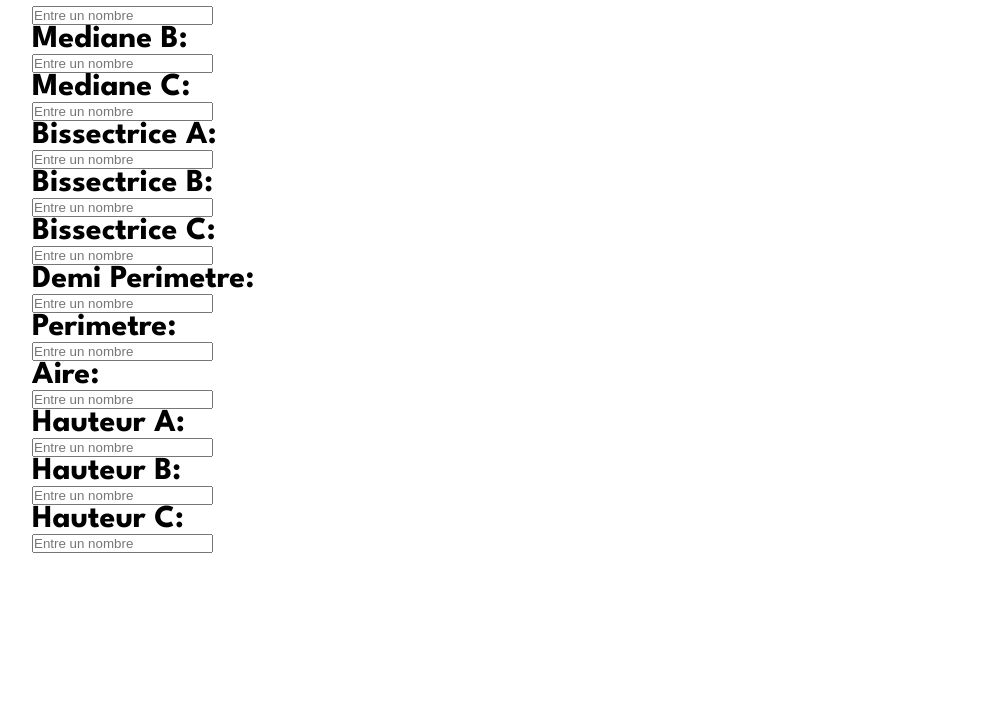
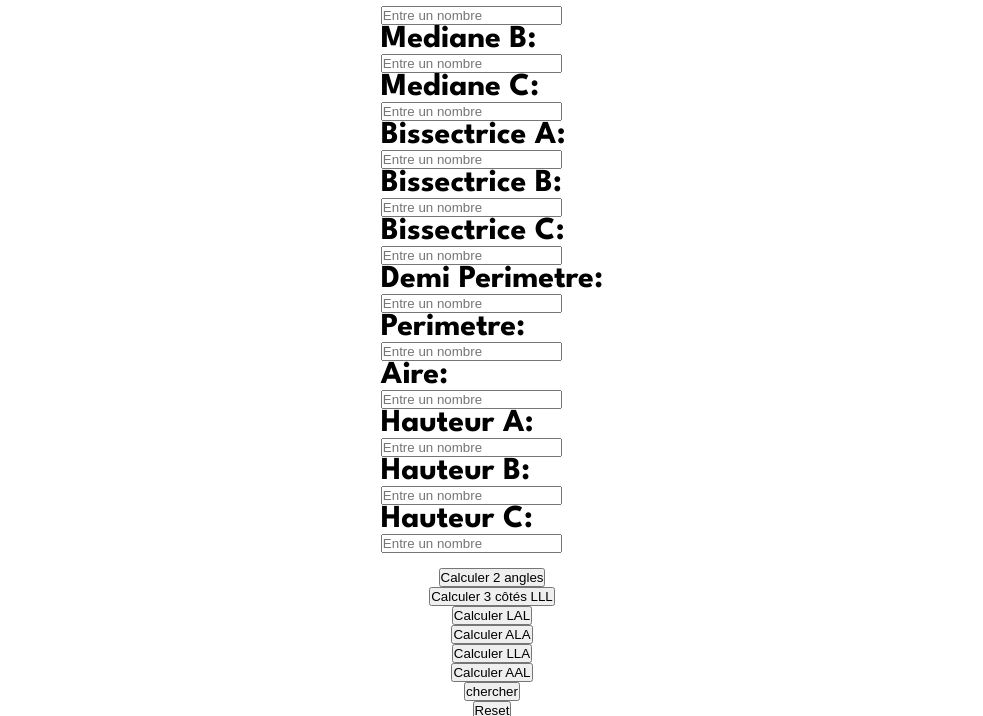
Before and after one commit to KevoWaZ/Triangle, a plain HTML site: page index.html in a window 1280 px wide. Shown: the part 773-1489 px from the top of the page, without its empty margins (148-1131 px from the left). Before the commit the page ends 1341 px from the top, so only its background shows below. Drawn offline with nearby package versions, Linux system fonts and the light colour scheme.

Commit message:
Update style.css

```diff
--- a/style.css
+++ b/style.css
@@ -27,6 +27,12 @@ body {
     overflow: inherit;
 }
 
+@media screen and (max-width: 1756px) {
+    body {
+        flex-direction: column;
+    }
+}
+
 @media screen and (max-width: 882px) {
     .equation {
         font-size: 7px;
```
